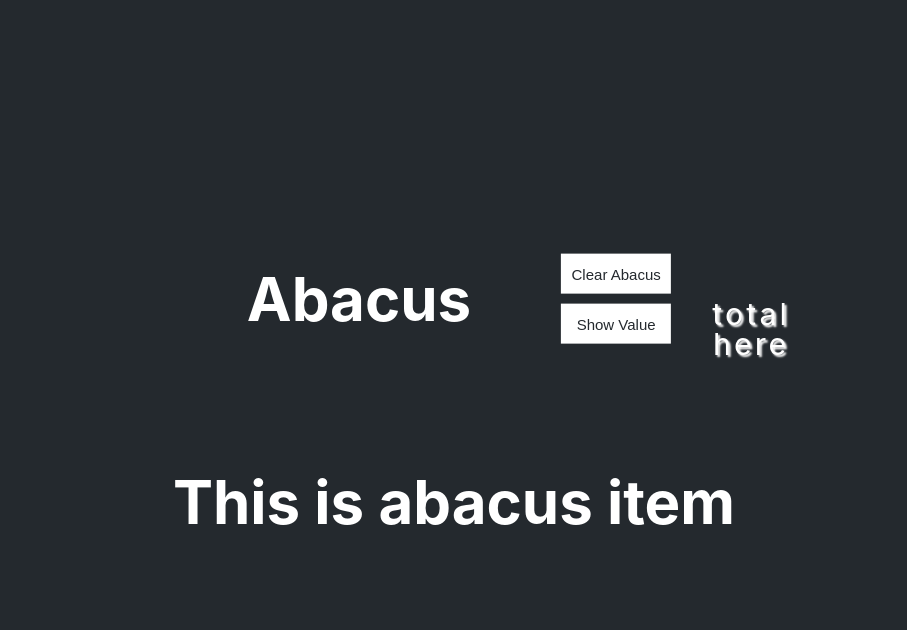
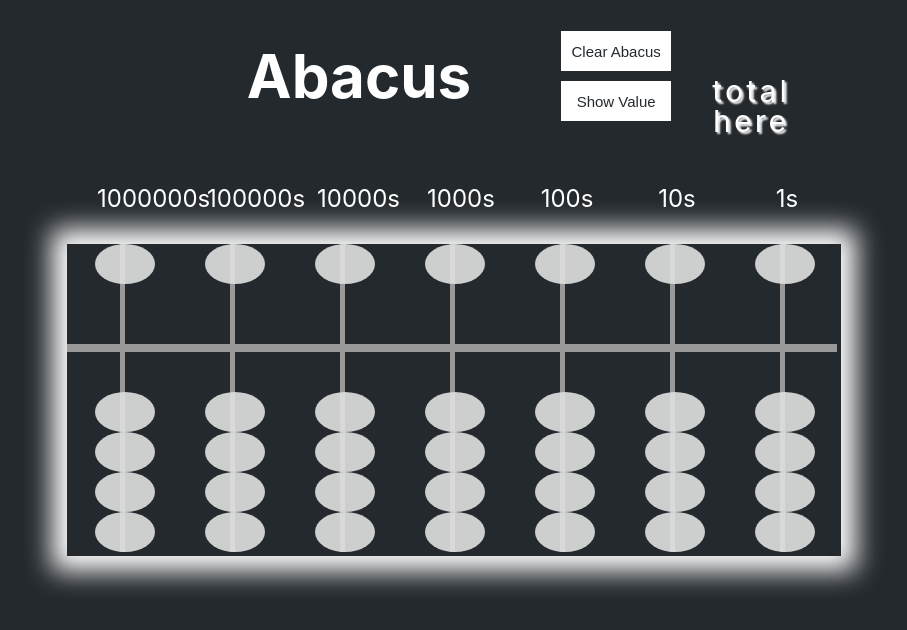
Before and after one commit to cyproto/abacus, a React (Create React App) app: page / in a window 1280 px wide. Shown: the top 630 px of the page, without its empty margins (186-1093 px from the left). Built offline with nearby package versions, Linux system fonts and the light colour scheme.

Commit message:
Pannel complete up and down functions working

```diff
--- a/src/App.js
+++ b/src/App.js
@@ -3,25 +3,107 @@ import './App.scss';
 
 //@Components
 import AbacusItem from "./components/AbacusItem";
-import Panel from "./components/Pannel";
+import Pannel from "./components/Pannel";
 
 class App extends Component {
   constructor(props) {
     super(props);
     this.state = {
-      up: false
+      ups: [{ isUp: 0 }, { isUp: 0 }, { isUp: 0 }, { isUp: 0 }, { isUp: 0 }, { isUp: 0 }, { isUp: 0 }],
+      downs: [{ isDown: 1, nums: [120, 80, 40, 0] },
+      { isDown: 1, nums: [120, 80, 40, 0] },
+      { isDown: 1, nums: [120, 80, 40, 0] },
+      { isDown: 1, nums: [120, 80, 40, 0] },
+      { isDown: 1, nums: [120, 80, 40, 0] },
+      { isDown: 1, nums: [120, 80, 40, 0] },
+      { isDown: 1, nums: [120, 80, 40, 0] }
+      ],
+      clearAll: false,
+      units: ['1000000s', '100000s', '10000s', '1000s', '100s', '10s', '1s']
+    }
+  }
+
+  showNum() {
+    var total = 0;
+    var downs = this.state.downs;
+    var fives = this.state.ups;
+    var res = [];
+    var f = [];
+    var head = [];
+    for (var i = 0; i < 7; i++) {
+      var cur = downs[i].nums;
+      var five = fives[i].isUp;
+      if (five) {
+        head.push(i)
+        f.push(i)
+      }
+      for (var j = 0; j < 4; j++) {
+        if (cur[j] !== 120 - j * 40) {
+          if (res[res.length - 1] && res[res.length - 1][0] === i) {
+            res.pop();
+          }
+          head.push(i);
+          res.push([i, j])
+        }
+      }
+    }
+    let set = new Set(head);
+    let array = Array.from(set);
+    var weishu = array[array.length - 1] - array[0];
+    var start = res[0][0];
+    for (let [index, item] of res.entries()) {
+      var weight = weishu - (item[0] - start);
+      total += Math.pow(10, weight) * (parseInt(item[1]) + 1)
+    }
+    return total
+  }
+
+  changeUpState(index, up) {
+    let a = this.state.ups.slice()
+    a[index].isUp = up
+    this.setState({
+      ups: a
+    })
+    //alert(this.state.ups[index].isUp)
+  }
+
+  clearAll() {
+    var up = document.getElementsByClassName('upbead');
+    var down = document.getElementsByClassName('down-beads-container');
+
+    for (var i = 0; i < 7; i++) {
+      up[i].style.transform = 'translateY(0px)';
+      up[i].style.background = '#e0e0e0'
+      up[i].style.opacity = '0.9'
+      var arr = down[i].getElementsByClassName('downbead')
+      for (var j = 0; j < 4; j++) {
+        arr[j].style.transform = 'translateY(0px)';
+        arr[j].style.background = '#e0e0e0'
+        arr[j].style.opacity = '0.9'
+      }
+
+
     }
   }
 
   render() {
     return (
-      <div className="container">
+      <div>
         <header>
           <h1>Abacus</h1>
-          <Panel />
+          <Pannel recover={this.state} clearAll={this.clearAll} showNum={this.showNum} />
         </header>
-        <AbacusItem />
-      </div >
+        <div className="container">
+          <div className="content">
+            <ul className="abacus-list" >
+              {this.state.ups.map((up, index) => {
+                return <AbacusItem ref='item' clearAll={this.state.clearAll} {...this.props} changeUpState={this.changeUpState.bind(this)} key={index} index={index} down={this.state.downs[index]} unit={this.state.units[index]} up={this.state.ups[index].isUp} />
+              })}
+            </ul>
+          </div>
+        </div >
+      </div>
+
     );
   }
 }
--- a/src/components/AbacusItem.jsx
+++ b/src/components/AbacusItem.jsx
@@ -1,11 +1,46 @@
-import React from 'react';
+import React from 'react'
+import DownBeads from './DownBeads'
+import ReactDOM from "react-dom";
 
-function AbacusItem() {
-  return (
-    <div>
-      <h1>This is abacus item</h1>
-    </div>
-  );
+export default class AbacusItem extends React.Component {
+
+  handleupClick() {
+    //this.props.up = !this.props.up
+    this.props.changeUpState(this.props.index, !this.props.up)
+
+    ReactDOM.findDOMNode(this.refs.upbead).style.transition = '.5s'
+    if (this.props.up) {
+      ReactDOM.findDOMNode(this.refs.upbead).style.transform = 'translateY(60px)'
+      ReactDOM.findDOMNode(this.refs.upbead).style.background = 'white'
+      ReactDOM.findDOMNode(this.refs.upbead).style.opacity = '1'
+    } else {
+      ReactDOM.findDOMNode(this.refs.upbead).style.transform = 'translateY(0px)'
+      ReactDOM.findDOMNode(this.refs.upbead).style.background = '#e0e0e0'
+      ReactDOM.findDOMNode(this.refs.upbead).style.opacity = '0.9'
+    }
+
+  }
+
+  clearUpBeads() {
+
+    React.findDOMNode(this.refs.upbead).style.transform = 'translateY(0px)'
+    React.findDOMNode(this.refs.upbead).style.background = '#e0e0e0'
+    React.findDOMNode(this.refs.upbead).style.opacity = '0.9'
+  }
+
+
+  render() {
+    return (
+
+      <li className="ab-item" >
+        <div className="unit" {...this.props.unit}>{this.props.unit}</div>
+        <div className="up-beads-container">
+          <div className="up-vertical-pole"></div>
+          <div ref="upbead" {...this.props} onClick={this.handleupClick.bind(this)} className="upbead"></div>
+        </div>
+
+        <DownBeads {...this.props.down} />
+      </li>
+    )
+  }
 }
-
-export default AbacusItem;
--- /dev/null
+++ b/src/components/DownBeads.jsx
@@ -0,0 +1,46 @@
+import React from 'react'
+
+export default class DownBeads extends React.Component {
+    handledownClick(e) {
+        let count = e.target.getAttribute('data-index');
+        let parent = e.target.parentNode;
+        let flag = this.props.nums[count] === 120 - count * 40;
+
+        if (flag) {
+            for (var i = 0; i <= count; i++) {
+                this.props.nums[i] += 40;
+                parent.childNodes[i].style.transition = '.5s'
+                parent.childNodes[i].style.transform = 'translateY(-40px)'
+                parent.childNodes[i].style.background = 'white'
+                parent.childNodes[i].style.opacity = '1'
+            }
+        } else {
+            var val = 120 - count * 40;
+
+            for (var j = count; j < 4; j++) {
+                if (this.props.nums[j] !== val) {
+                    this.props.nums[j] = val;
+                    //??????????
+                    // parent.childNodes[j].style.transition = '.5s'
+                    parent.childNodes[j].style.transform = 'translateY(0px)'
+                    parent.childNodes[j].style.background = '#e0e0e0'
+                    parent.childNodes[j].style.opacity = '0.9'
+                }
+                val -= 40;
+            }
+        }
+
+    }
+
+    render() {
+        return (
+            <div ref='dbs' className="down-beads-container">
+                {this.props.nums.map((item, index) => {
+
+                    return <div data-index={index} className="downbead" onClick={this.handledownClick.bind(this)} {...this.props}></div>
+                })}
+                <div className="down-vertical-pole"></div>
+            </div>
+        )
+    }
+}
```
